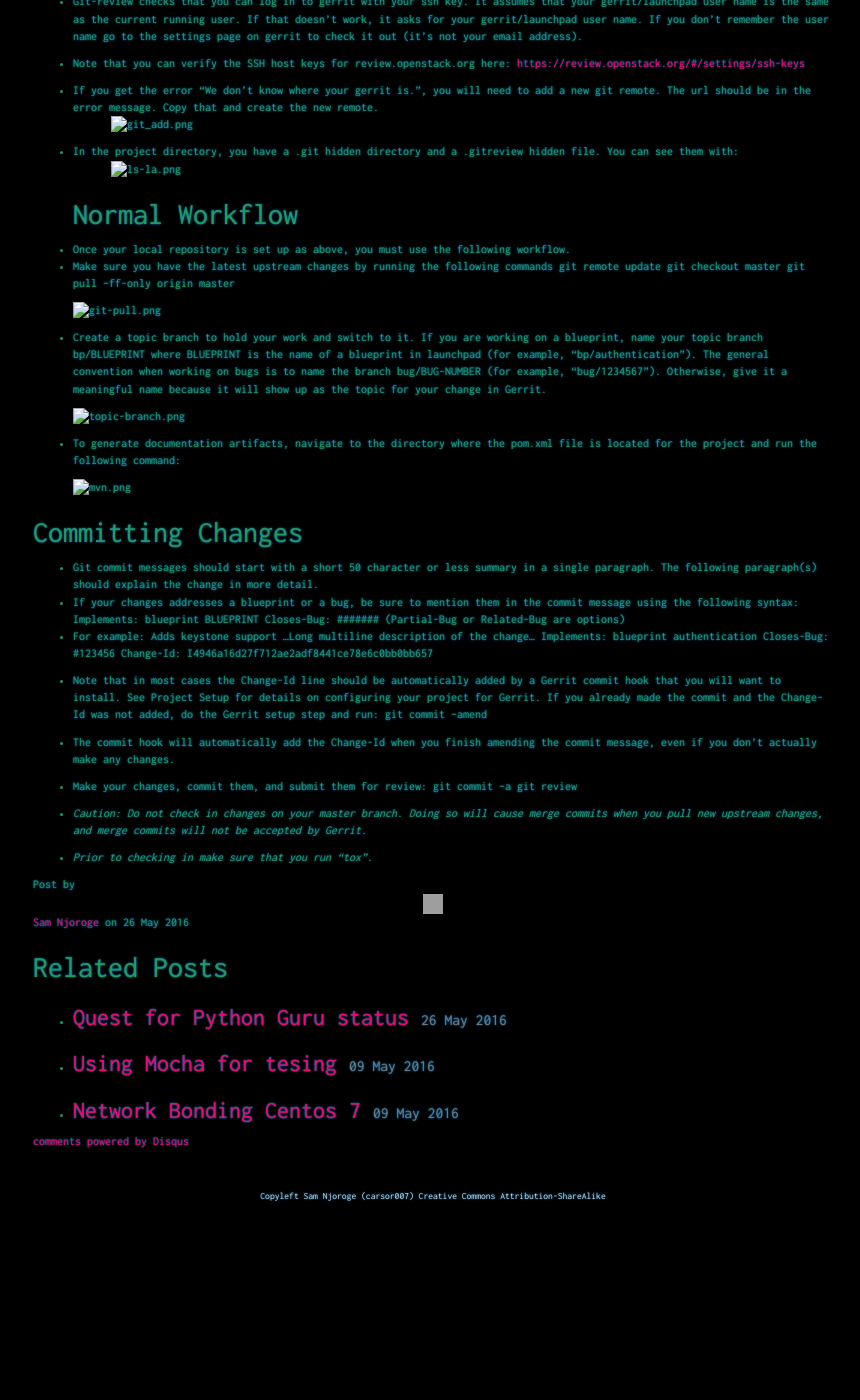
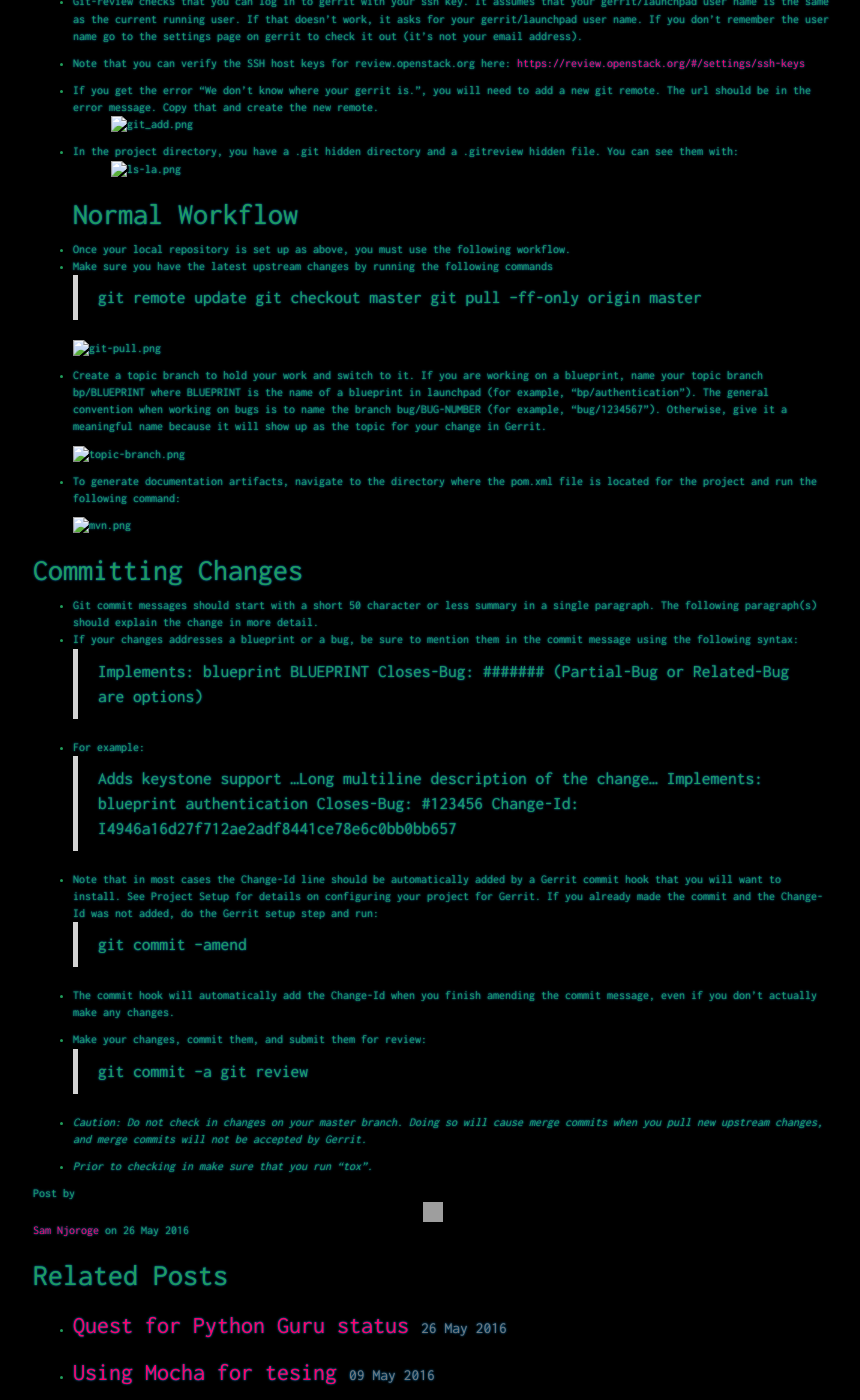
Before and after one commit to carsor007/carsor007.github.io, a Jekyll site: the page built from _posts/2016-05-26-openstack-git-gerrit-and-jenkins-workflow.md, in a window 1280 px wide and 1400 px high, scrolled down 1087 px. Shown: the whole window, without its empty margins (207-1067 px from the left). Built offline with Jekyll 4.4.1, drawn with Linux system fonts in a browser that asks for light colours; nearby versions of some CDN libraries; comment, search, counter and statistics services are not loaded; before the commit the page ends 2317 px from its top, so only the background shows below that; part of the change alters nothing that is shown; some of the changed text lies outside the part shown; grey boxes are pictures that could not be loaded.

```diff
--- a/_posts/2016-05-26-openstack-git-gerrit-and-jenkins-workflow.md
+++ b/_posts/2016-05-26-openstack-git-gerrit-and-jenkins-workflow.md
@@ -7,7 +7,7 @@ tags:
   - Repository
   - Gerrit
 published: true
-title: OpenStack git-Review-Setup
+title: "OpenStack git-Review-Setup"
 ---
 ## Gerrit Workflow
 
@@ -25,7 +25,7 @@ I'm running Centos 7 and these are the steps I followed:
 -To check your git configuration
 ![git_list.png](/_posts/git_list.png)
 ## Git Review Installation
--I ran pip install git-review on my Centos 7 installation
+-I ran > pip install git-review on my Centos 7 installation
 ![pip.png](/_posts/pip.png)
 ## Project Setup
 - Once you have chosen the OpenStack project to contribute to, you'll clone it the usual way, for example:
@@ -47,9 +47,9 @@ I'm running Centos 7 and these are the steps I followed:
 ## Normal Workflow
 - Once your local repository is set up as above, you must use the following workflow.
 - Make sure you have the latest upstream changes by running the following commands
-    git remote update
-    git checkout master
-    git pull --ff-only origin master
+    > git remote update
+    > git checkout master
+    > git pull --ff-only origin master
 
  ![git-pull.png](/_posts/git-pull.png)
 
@@ -64,23 +64,23 @@ I'm running Centos 7 and these are the steps I followed:
 ## Committing Changes
 - Git commit messages should start with a short 50 character or less summary in a single paragraph. The following paragraph(s) should explain the change in more detail.
 - If your changes addresses a blueprint or a bug, be sure to mention them in the commit message using the    following syntax:
-    Implements: blueprint BLUEPRINT
-    Closes-Bug: ####### (Partial-Bug or Related-Bug are options)
+    > Implements: blueprint BLUEPRINT
+    > Closes-Bug: ####### (Partial-Bug or Related-Bug are options)
 - For example:
-    Adds keystone support
-    ...Long multiline description of the change...
-    Implements: blueprint authentication
-    Closes-Bug: #123456
-    Change-Id: I4946a16d27f712ae2adf8441ce78e6c0bb0bb657
+    > Adds keystone support
+    > ...Long multiline description of the change...
+    > Implements: blueprint authentication
+    > Closes-Bug: #123456
+    > Change-Id: I4946a16d27f712ae2adf8441ce78e6c0bb0bb657
 
 - Note that in most cases the Change-Id line should be automatically added by a Gerrit commit hook that you will want to install. See Project Setup for details on configuring your project for Gerrit. If you already made the commit and the Change-Id was not added, do the Gerrit setup step and run:
-    git commit --amend
+    > git commit --amend
 
 - The commit hook will automatically add the Change-Id when you finish amending the commit message, even if you don’t actually make any changes.
 
 - Make your changes, commit them, and submit them for review:
-    git commit --a
-    git review
+    > git commit --a
+    > git review
 
 - _Caution: Do not check in changes on your master branch. Doing so will cause merge commits when you pull new upstream changes, and merge commits will not be accepted by Gerrit._
 
```
